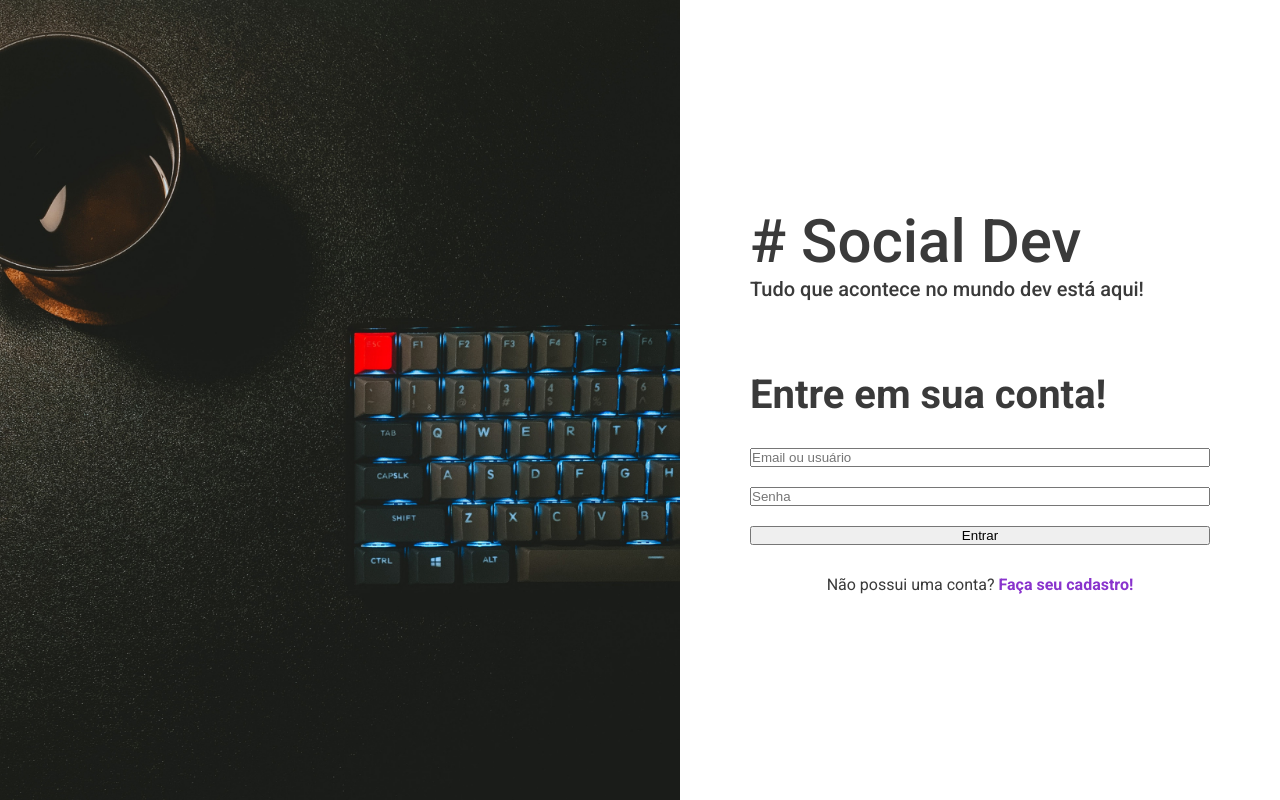
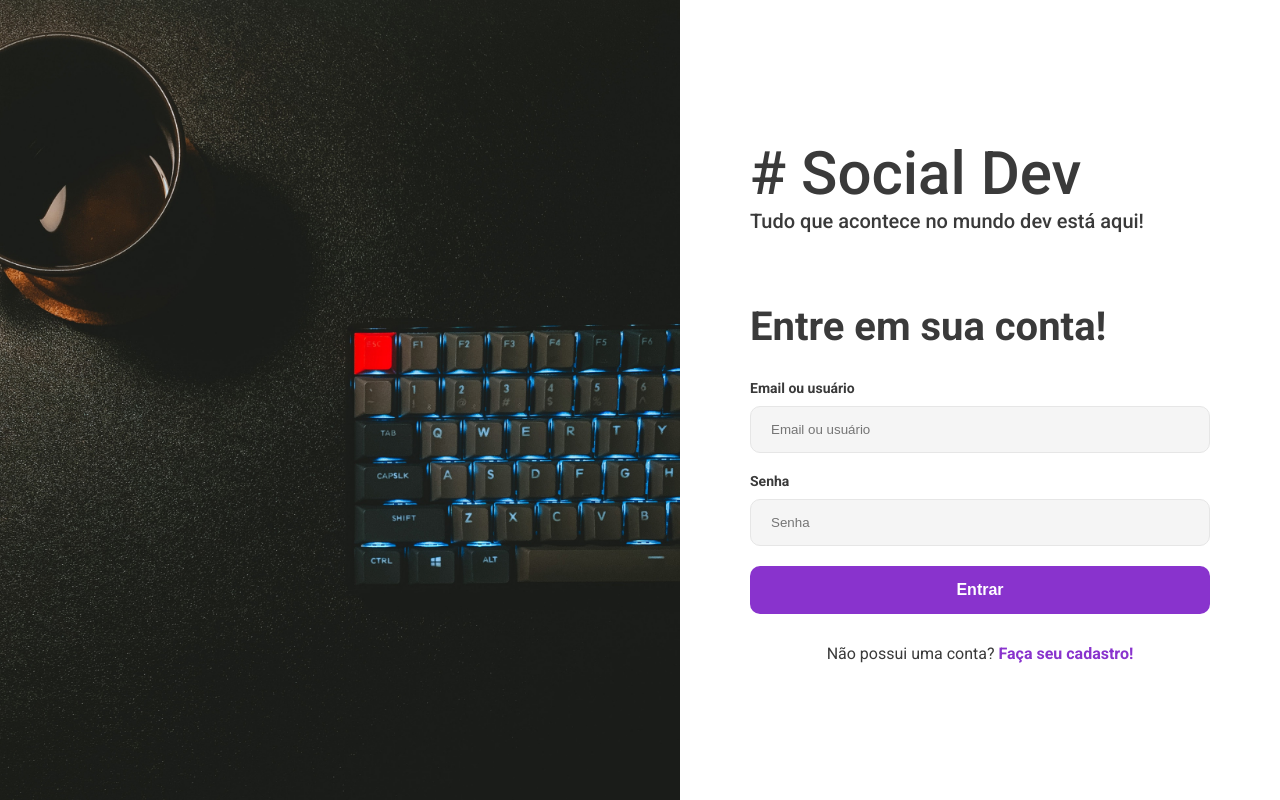
Before and after one commit to herminioneto/social-dev, a Next.js app: page /login in a window 1280 px wide. Built offline with nearby package versions, Linux system fonts and the light colour scheme.

Commit message:
Criado theme e componentes de botão e inputs

```diff
--- a/pages/_app.jsx
+++ b/pages/_app.jsx
@@ -1,4 +1,6 @@
-import { createGlobalStyle } from 'styled-components'
+import { createGlobalStyle, ThemeProvider } from 'styled-components'
+
+import theme from '../src/theme'
 
 const GlobalStyle = createGlobalStyle`
   * {
@@ -9,22 +11,27 @@
 
   body {
     font-family: 'Roboto', sans-serif;
-    color: #3a3a3a;
+    color: ${props => props.theme.black};
   }
 
   a {
-    color: #8933cd;
+    color: ${props => props.theme.primary};
     font-weight: bold;
     text-decoration: none;
+    transition: all 0.3s;
+  }
+
+  a:hover {
+    color: ${props => props.theme.primaryHover};
   }
 `
 
 function App ({ Component, pageProps }) {
   return (
-    <>
+    <ThemeProvider theme={theme}>
       <GlobalStyle />
       <Component {...pageProps} />
-    </>
+    </ThemeProvider>
   )
 }
 
--- a/pages/login.jsx
+++ b/pages/login.jsx
@@ -4,6 +4,8 @@
 import H1 from "../src/components/typography/H1"
 import H2 from "../src/components/typography/H2"
 import H4 from "../src/components/typography/H4"
+import Button from "../src/components/inputs/Button"
+import Input from "../src/components/inputs/Input"
 
 const FormContainer = styled.div`
   margin-top: 70px;
@@ -28,9 +30,9 @@
       <FormContainer>
         <H2>Entre em sua conta!</H2>
         <Form>
-          <input placeholder="Email ou usuário" type="email" />
-          <input placeholder="Senha" type="password" />
-          <button>Entrar</button>
+          <Input label="Email ou usuário" type="email" required />
+          <Input label="Senha" type="password" required />
+          <Button>Entrar</Button>
         </Form>
         <Text>Não possui uma conta? <a href="#">Faça seu cadastro!</a></Text>
       </FormContainer>
--- /dev/null
+++ b/src/components/inputs/Button.jsx
@@ -0,0 +1,19 @@
+import styled from "styled-components";
+
+const Button = styled.button`
+  background-color: ${props => props.theme.primary};
+  padding: 15px 20px;
+  border: none;
+  border-radius: 10px;
+  color: ${props => props.theme.white};
+  font-size: 16px;
+  font-weight: bold;
+  cursor: pointer;
+  transition: all 0.3s;
+
+  :hover {
+    background-color: ${props => props.theme.primaryHover};
+  }
+`
+
+export default Button
--- /dev/null
+++ b/src/components/inputs/Input.jsx
@@ -0,0 +1,30 @@
+import styled from "styled-components";
+
+const InputContainer = styled.div`
+  width: 100%;
+`
+
+const StyledLabel = styled.p`
+  font-weight: bold;
+  font-size: 14px;
+  margin-bottom: 10px;
+`
+
+const StyledInput = styled.input`
+  width: 100%;
+  border: 1px solid ${props => props.theme.inputBorder};
+  background-color: ${props => props.theme.inputBackground};
+  padding: 15px 20px;
+  border-radius: 10px;
+`
+
+function Input ({ label, ...props }) {
+  return (
+    <InputContainer>
+      <StyledLabel>{label}</StyledLabel>
+      <StyledInput placeholder={label} {...props} />
+    </InputContainer>
+  )
+}
+
+export default Input
--- a/src/components/layout/ImageWithSpace.jsx
+++ b/src/components/layout/ImageWithSpace.jsx
@@ -21,7 +21,7 @@
 `
 
 const StyledContainer = styled.div`
-  background-color: #fff;
+  background-color: ${props => props.theme.white};
   padding: 30px 70px;
 
 
--- /dev/null
+++ b/src/theme.js
@@ -0,0 +1,10 @@
+const theme = {
+  primary: '#8933cd',
+  primaryHover: '#7029a8',
+  inputBackground: '#f5f5f5',
+  inputBorder: '#e6e6e6',
+  black: '#3a3a3a',
+  white: '#ffffff'
+}
+
+export default theme
```
